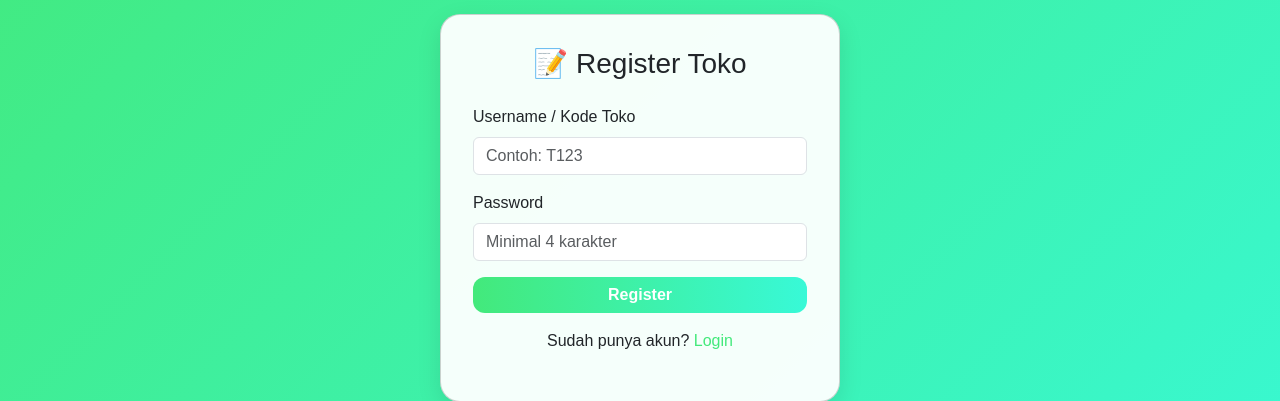
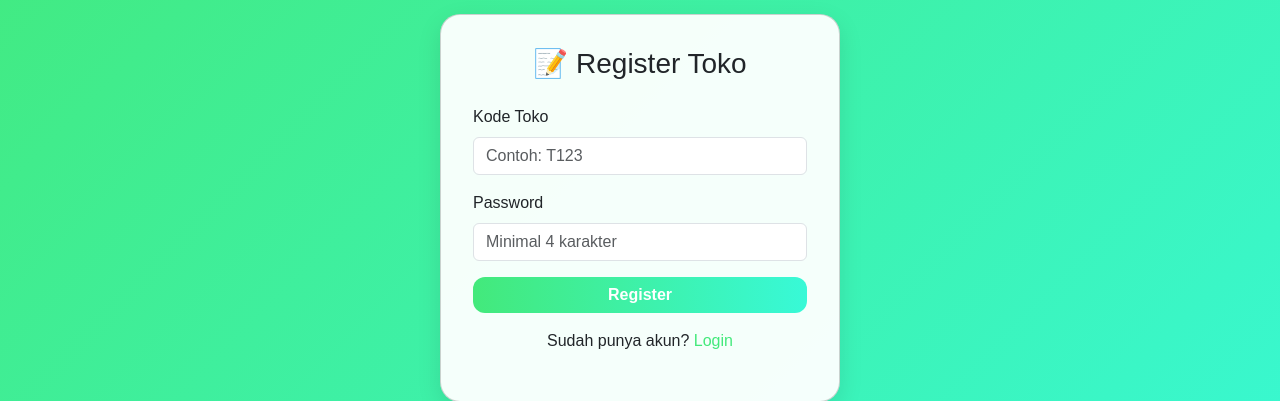
Before and after one commit to xnxxdhooomrzkyyy/bot-telegram, a Flask app: page /register in a window 1280 px wide. Shown: the part 192-593 px from the top of the page. Run offline with Flask 3, Linux system fonts and the light colour scheme.

Commit message:
Update register.html

```diff
--- a/templates/register.html
+++ b/templates/register.html
@@ -66,8 +66,8 @@
 
     <form method="post">
       <div class="mb-3">
-        <label class="form-label">Username / Kode Toko</label>
-        <input type="text" name="username" class="form-control" placeholder="Contoh: T123" required>
+        <label class="form-label">Kode Toko</label>
+        <input type="text" name="kode_toko" class="form-control" placeholder="Contoh: T123" required>
       </div>
       <div class="mb-3">
         <label class="form-label">Password</label>
```
